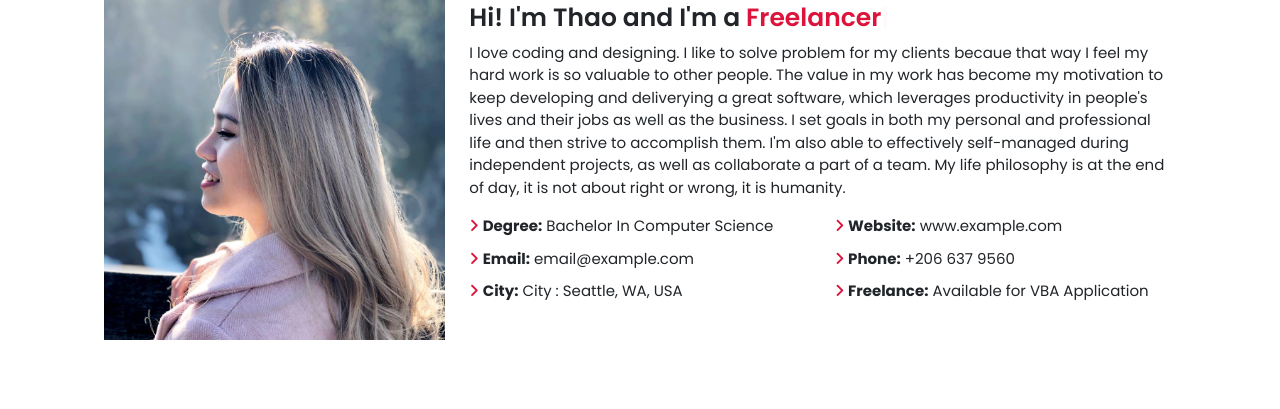
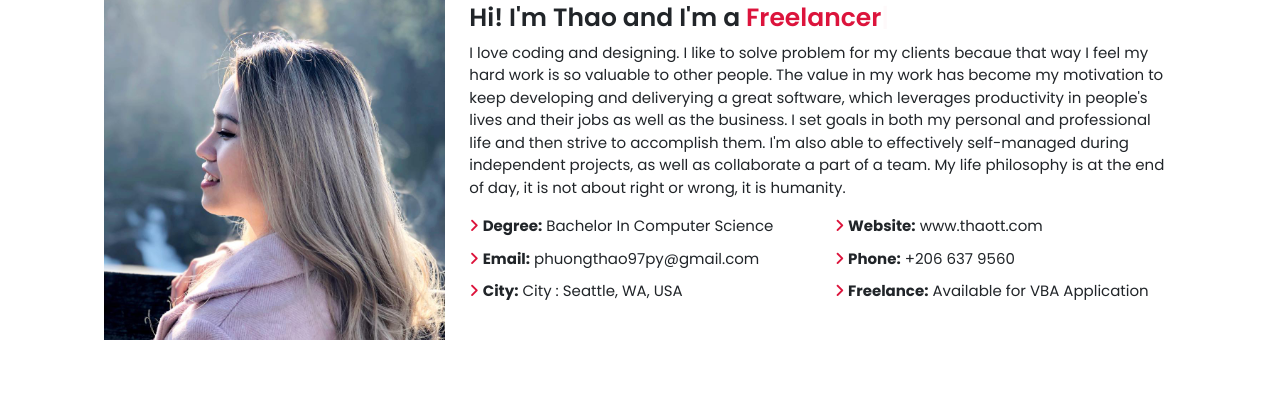
Before and after one commit to thao97py/djanggo-portflio-web-app, a Django app: page /about in a window 1280 px wide. Shown: the part 239-648 px from the top of the page. Run offline with Django 3.2, Linux system fonts and the light colour scheme; some libraries are stand-ins or nearby versions.

Commit message:
updated content for about page

```diff
--- a/templates/about2.html
+++ b/templates/about2.html
@@ -34,9 +34,8 @@
                     <div class="row">
                         <div class="col-lg-6">
                             <ul>
-                                <li><i class="fas fa-angle-right"></i><strong>Degree:</strong> Bachelor In Computer
-                                    Science</li>
-                                <li><i class="fas fa-angle-right"></i><strong>Email:</strong> email@example.com
+                                <li><i class="fas fa-angle-right"></i><strong>Degree:</strong> Bachelor In Computer Science</li>
+                                <li><i class="fas fa-angle-right"></i><strong>Email:</strong> phuongthao97py@gmail.com
                                 </li>
                                 <li><i class="fas fa-angle-right"></i><strong>City:</strong> City : Seattle, WA, USA
                                 </li>
@@ -44,7 +43,7 @@
                         </div>
                         <div class="col-lg-6">
                             <ul>
-                                <li> <i class="fas fa-angle-right"></i><strong>Website:</strong> www.example.com
+                                <li> <i class="fas fa-angle-right"></i><strong>Website:</strong> www.thaott.com
                                 </li>
                                 <li><i class="fas fa-angle-right"></i><strong>Phone:</strong> +206 637 9560</li>
                                 <li><i class="fas fa-angle-right"></i><strong>Freelance:</strong> Available for VBA
```
